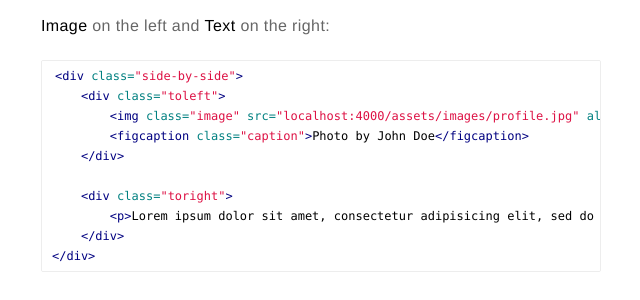
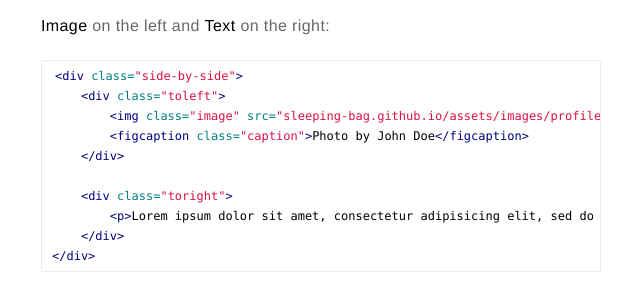
Before and after one commit to sleeping-bag/sleeping-bag.github.io, a Jekyll site: the page built from _posts/2015-02-24-markdown-extra-components.markdown, in a window 1280 px wide and 1400 px high, scrolled down 1038 px. Shown: the part 151-451 px from the top of the window, without its empty margins (319-959 px from the left). Built offline with Jekyll 4.4.1, drawn with Linux system fonts in a browser that asks for light colours; some of the changed text lies outside the part shown.

Commit message:
Fixed url bug

```diff
--- a/_config.yml
+++ b/_config.yml
@@ -6,8 +6,8 @@ bio: I type stuff into computers.
 external-image: false
 picture: "assets/images/profile.jpg"
 
-#url: sleeping-bag.github.io
-url: localhost:4000
+url: sleeping-bag.github.io
+#url: localhost:4000
 baseurl: ""
 # your url: http://USERNAME.github.io
 
```
